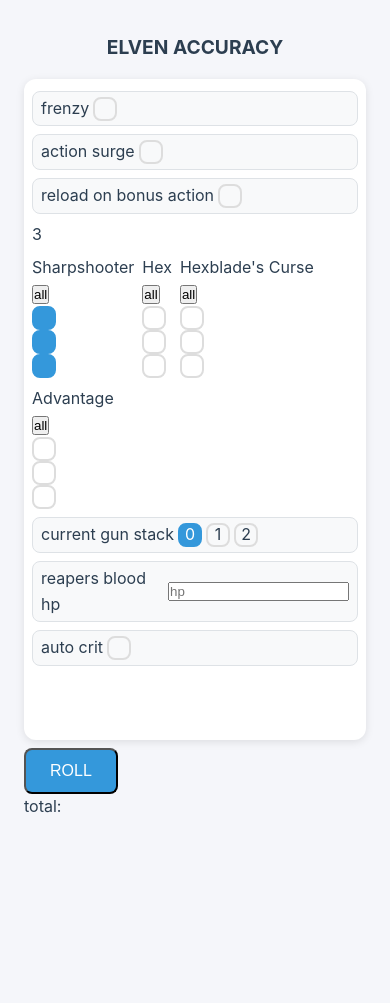
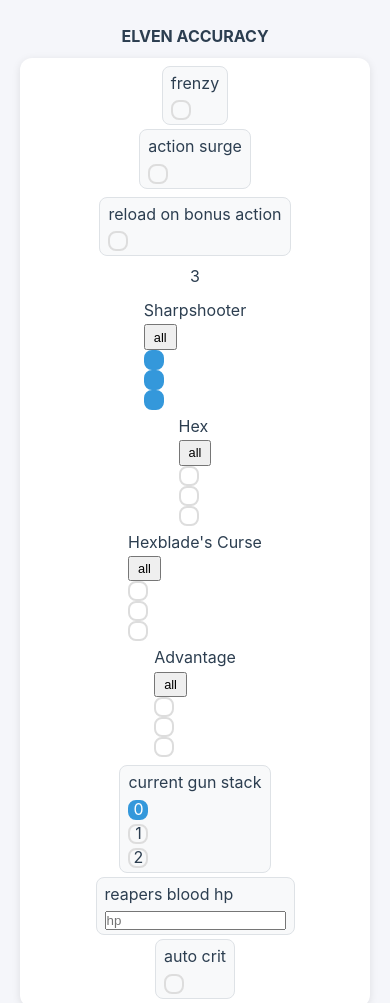
Before and after one commit to Jaasoe/ElvenCrit, a plain HTML site: page index.html in a window 390 px wide. Shown: the top 1003 px of the page. Before the commit the page ends 844 px from the top, so only its background shows below. Drawn offline with Linux system fonts and the light colour scheme.

Commit message:
maybe mobile scaling??

```diff
--- a/style.css
+++ b/style.css
@@ -122,21 +122,30 @@ body {
     .big-roll-container {
         flex-direction: column;
     }
+
+    .secondBig {
+        padding: 0.75rem;
+    }
+
+    .big-roll {
+        padding: 0.75rem 1.5rem;
+        font-size: 1rem;
+    }
 }
 
 @media (max-width: 480px) {
     body {
-        padding: 0.5rem;
+        padding: 0.25rem;
     }
 
     .title {
-        font-size: 1.2rem;
-        margin: 0.5rem 0;
+        font-size: 1rem;
+        margin: 0.25rem 0;
     }
 
     .secondBig {
-        padding: 0.5rem;
-        margin: 0.5rem 0;
+        padding: 0.25rem;
+        margin: 0.25rem 0;
     }
 
     #toggles-container-1,
@@ -144,27 +153,49 @@ body {
     #toggles-container-3,
     #toggles-container-4,
     #toggles-container-5 {
-        gap: 0.5rem;
+        gap: 0.25rem;
         padding: 0.25rem 0;
+        flex-direction: column;
     }
 
     .toggler {
         padding: 0.25rem 0.5rem;
         gap: 0.25rem;
+        flex-direction: column;
+        align-items: flex-start;
     }
 
     .togglerBut {
-        width: 24px;
-        height: 24px;
+        width: 20px;
+        height: 20px;
     }
 
     .big-roll {
-        padding: 0.75rem 1.5rem;
-        font-size: 1rem;
+        padding: 0.5rem 1rem;
+        font-size: 0.9rem;
+    }
+
+    .big-result-container p {
+        font-size: 0.8rem;
     }
 
     .rollStatContainer {
-        padding: 0.25rem;
-        margin: 0.15rem 0;
+        padding: 0.2rem;
+        margin: 0.1rem 0;
+    }
+
+    .multiTogCon {
+        flex-wrap: wrap;
+        gap: 0.2rem;
+    }
+
+    .toggler2 {
+        flex-direction: column;
+        align-items: flex-start;
+    }
+
+    .selectAll {
+        font-size: 0.8rem;
+        padding: 0.2rem 0.5rem;
     }
 }
```
